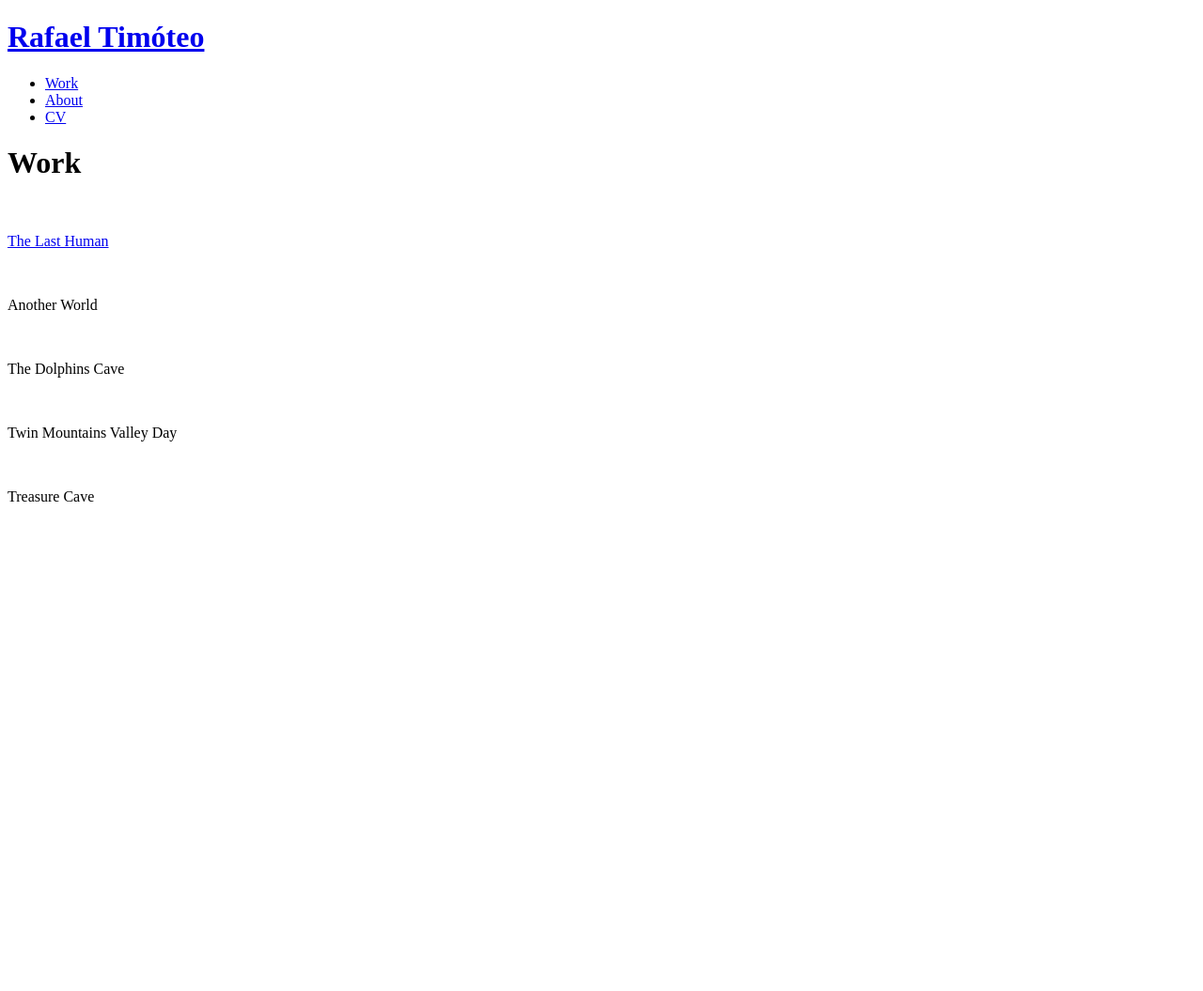
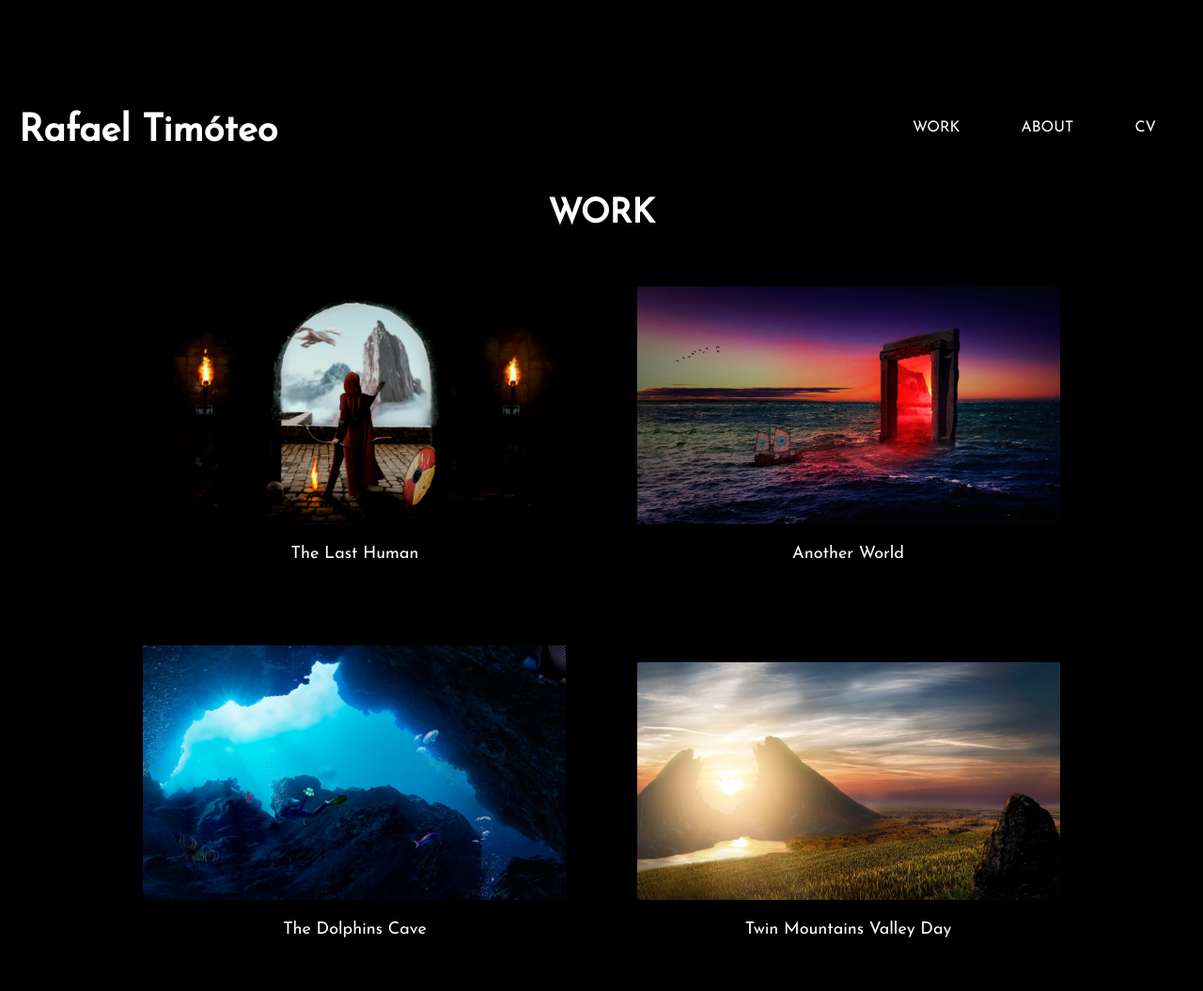
Before and after one commit to jhenifarias/tim-art, a plain HTML site: page work.html in a window 1280 px wide. Shown: the top 1055 px of the page at 94% size. Before the commit the page ends 800 px from the top, so only its background shows below. Drawn offline with Linux system fonts and the light colour scheme; the site is published under a folder, as on GitHub Pages, so addresses that start at the root find nothing.

Commit message:
interligando as paginas

```diff
--- a/work.html
+++ b/work.html
@@ -5,18 +5,18 @@
   <meta http-equiv="X-UA-Compatible" content="IE=edge">
   <meta name="viewport" content="width=device-width, initial-scale=1.0">
   <title>CV - Rafael Timóteo</title>
-  <link rel="stylesheet" href="/style/style.css">
-  <link rel="icon" type="image/png" href="/images/favicon.png">
+  <link rel="stylesheet" href="./style/style.css">
+  <link rel="icon" type="image/png" href="./images/favicon.png">
 </head>
 <body>
   <header>
     <div class="container">
-      <h1 class="logo"><a href="index.html">Rafael Timóteo</a></h1>
+      <h1 class="logo"><a href="./index.html">Rafael Timóteo</a></h1>
         <nav class="main-nav">
           <ul class="box-nav">
-            <li class="nav-work"><a href="work.html">Work</a></li>
-            <li class="nav-about"><a href="about.html">About</a></li>
-            <li class="nav-cv"><a href="cv.html">CV</a></li>
+            <li class="nav-work"><a href="./work.html">Work</a></li>
+            <li class="nav-about"><a href="./about.html">About</a></li>
+            <li class="nav-cv"><a href="./cv.html">CV</a></li>
           </ul>
         </nav>
   </header>
@@ -25,27 +25,27 @@
     <h1>Work</h1>
 
     <div class="box-work">
-      <img src="/images/the-last-human.png" alt="" class="img-work">
+      <img src="./images/the-last-human.png" alt="" class="img-work">
       <p><a href="index.html">The Last Human</a></p>
     </div>
 
     <div class="box-work">
-      <img src="/images/another-world.jpg" alt="" class="img-work">
+      <img src="./images/another-world.jpg" alt="" class="img-work">
       <p>Another World</p>
     </div>
 
     <div class="box-work">
-      <img src="/images/the-dolphins-cave.jpg" alt="" class="img-work">
+      <img src="./images/the-dolphins-cave.jpg" alt="" class="img-work">
       <p>The Dolphins Cave</p>
     </div>
 
     <div class="box-work">
-      <img src="/images/twin-mountains-valley-day.jpg" alt="" class="img-work">
+      <img src="./images/twin-mountains-valley-day.jpg" alt="" class="img-work">
       <p>Twin Mountains Valley Day</p>
     </div>
 
     <div class="box-work">
-      <img src="/images/treasure-cave.jpg" alt="" class="img-work">
+      <img src="./images/treasure-cave.jpg" alt="" class="img-work">
       <p>Treasure Cave</p>
     </div>
 
```
Also changed, not shown: about.html (+8 -8 lines), cv.html (+6 -6 lines), index.html (+6 -6 lines).
